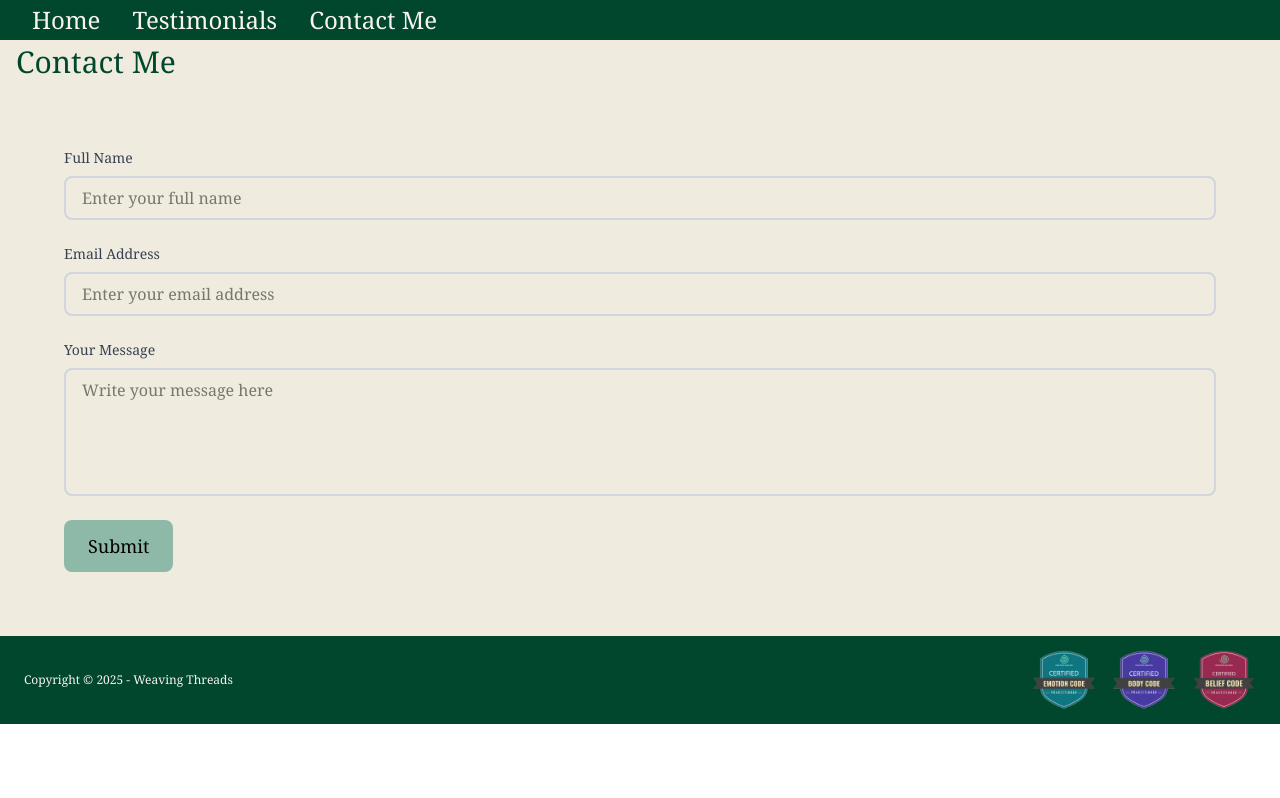
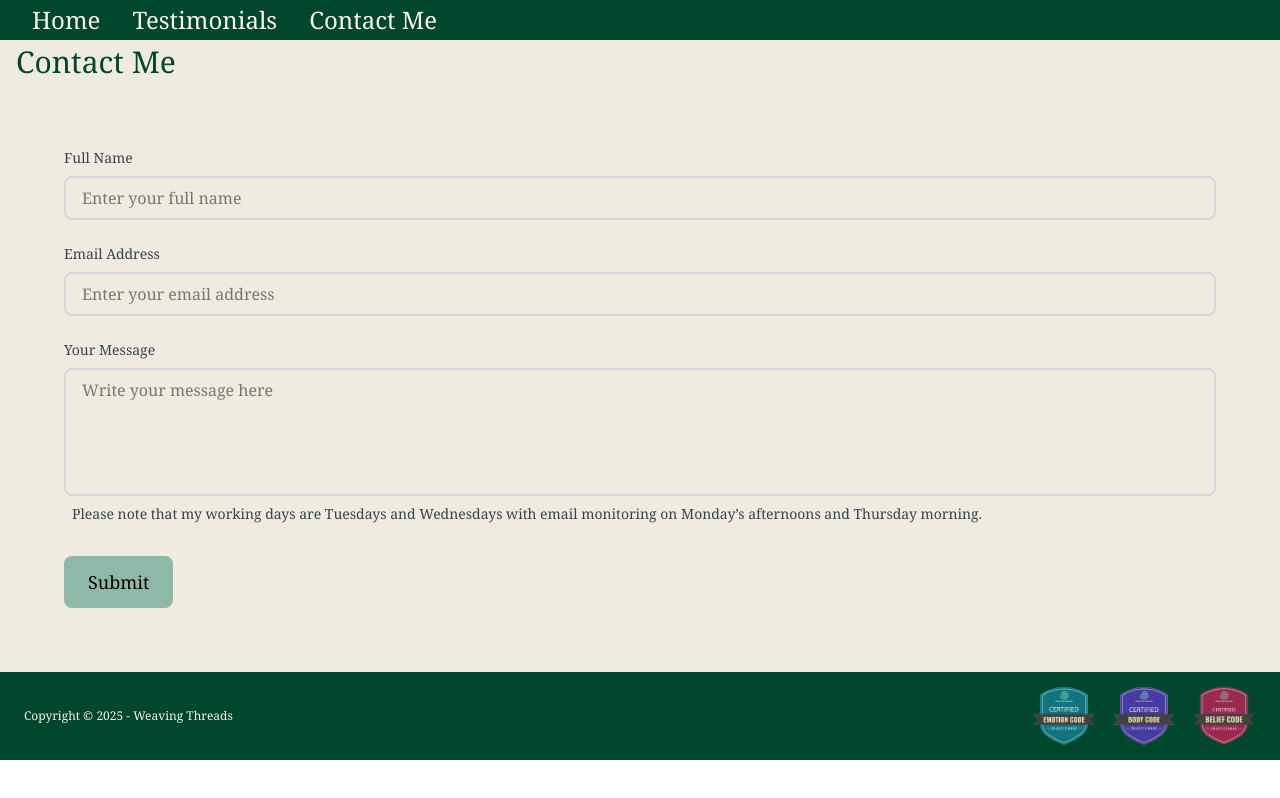
Before and after one commit to vivhayles/weavingThreads, a React (Vite) app: page /contactme in a window 1280 px wide. Built offline with nearby package versions, Linux system fonts and the light colour scheme.

Commit message:
Added working hours message to contact form

```diff
--- a/src/components/ContactForm/index.jsx
+++ b/src/components/ContactForm/index.jsx
@@ -62,6 +62,11 @@ export default function ContactForm() {
                         onChange={handleChange}
                         className="border-2 border-gray-300 rounded-lg px-4 py-2 h-32 resize-none focus:outline-none focus:ring-2 focus:ring-primary-500"
                     />
+                    <p className="m-2 text-sm font-medium text-gray-700">
+                        Please note that my working days
+                            are Tuesdays and Wednesdays with email monitoring on Monday’s afternoons and Thursday
+                            morning.
+                    </p>
                 </div>
 
                 <button
```
